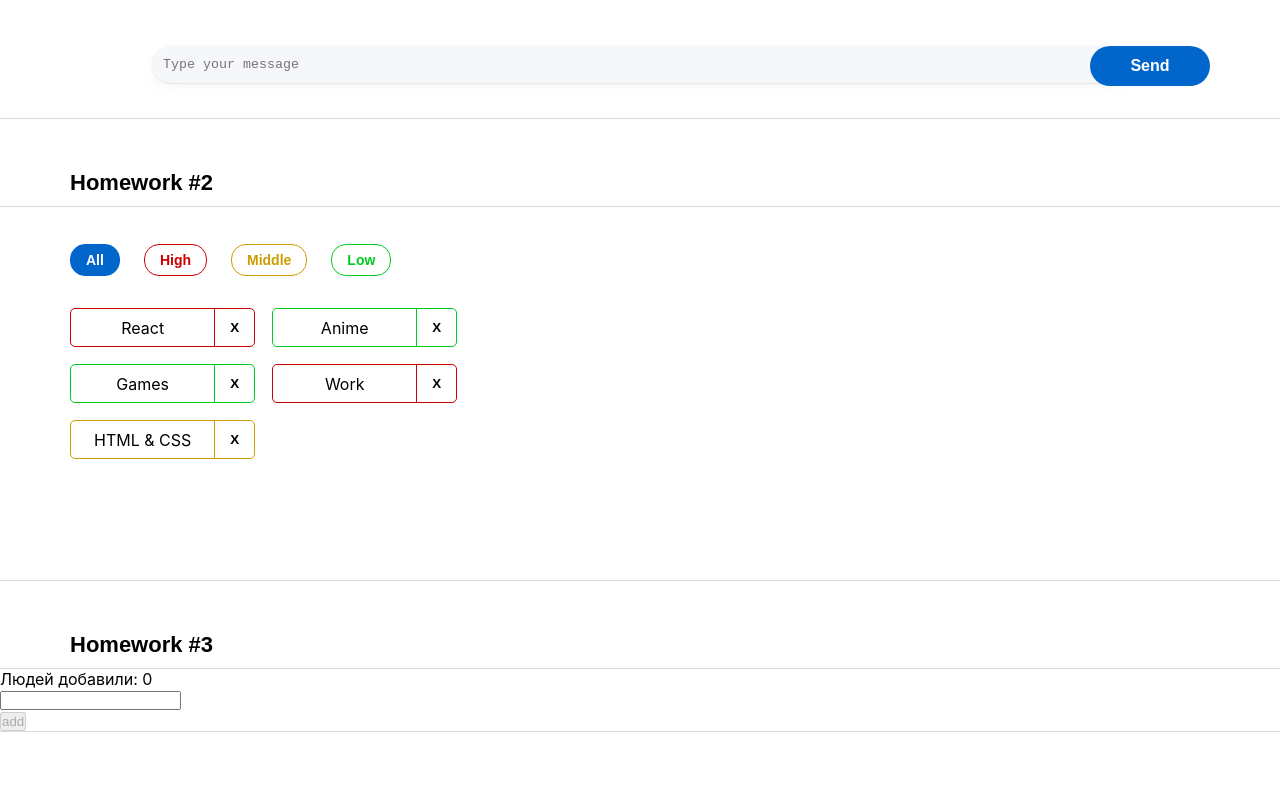
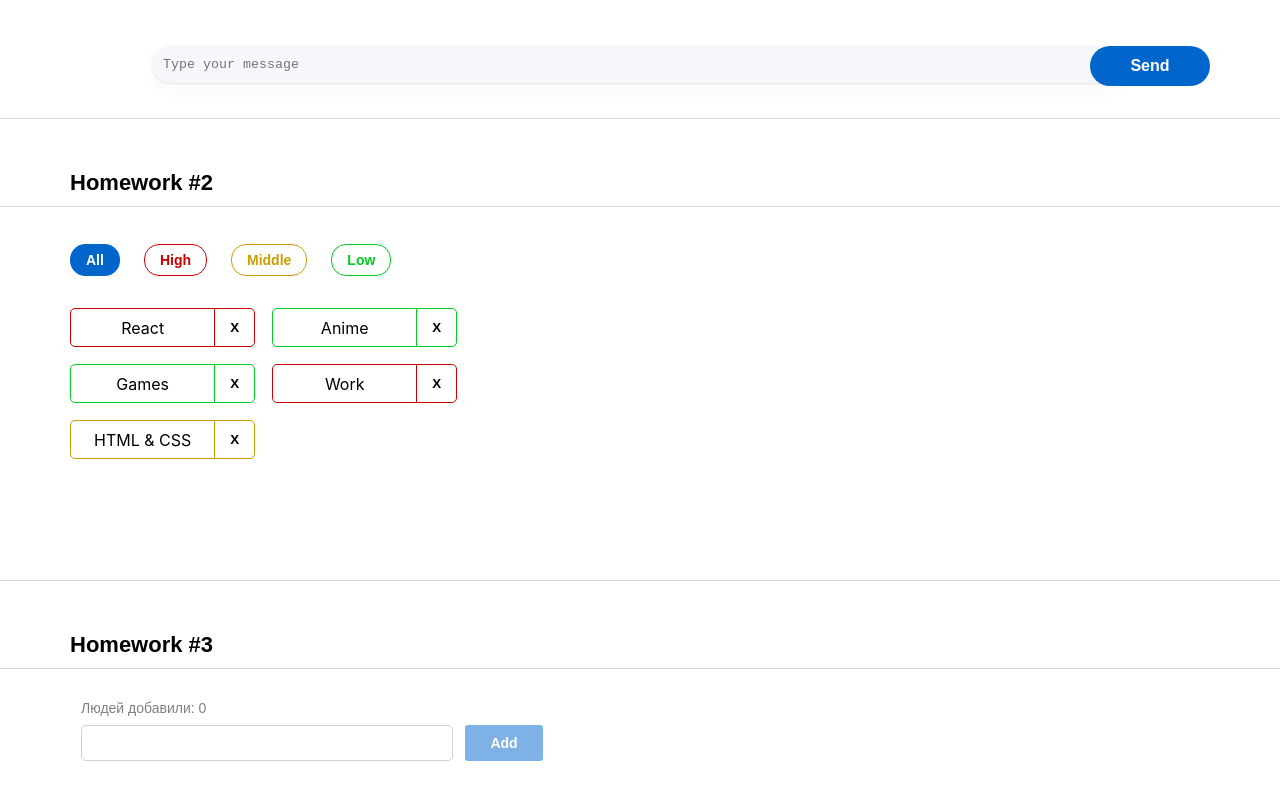
Before and after one commit to DoctorFetus/homeWork, a React (Create React App) app: page / in a window 1280 px wide. Shown: the part 296-1096 px from the top of the page. Built offline with nearby package versions, Linux system fonts and the light colour scheme.

Commit message:
hw3 is done

```diff
--- a/src/s2-homeworks/hw03/Greeting.module.css
+++ b/src/s2-homeworks/hw03/Greeting.module.css
@@ -1,35 +1,90 @@
 .greetingForm {
+    /*background-color: red;*/
+    height: 336px;
+    padding: 31px 81px;
 }
 
 .inputAndButtonContainer {
+    display: flex;
 }
 
 .error {
+    margin-top: 7px;
+    color: #CC0000;
+    font-weight: 400;
+    font-size: 14px;
+    font-family: 'Montserrat', sans-serif;
 }
 
 .input {
+    width: 372px;
+    height: 36px;
+    border: 1px solid #D1D1D1;
+    border-radius: 5px;
+    font-family: 'Montserrat', sans-serif;
+    font-style: normal;
+    font-weight: 500;
+    font-size: 16px;
+    padding: 8px 12px;
 }
 
 .input:focus {
+    border-color: #00cc22;
 }
 
 .errorInput {
+    width: 372px;
+    height: 36px;
+    border: 1px solid #CC0000;
+    border-radius: 5px;
 }
 
 .button {
+    display: inline-block;
+    width: 78px;
+    height: 36px;
+    left: 454px;
+    top: 224px;
+    background: #0066CC;
+    border-radius: 3px;
+    padding: 5px 24px;
+    font-family: 'Montserrat', sans-serif;
+    font-style: normal;
+    font-weight: 600;
+    font-size: 14px;
+    line-height: 20px;
+    color: #FFFFFF;
+    text-transform: capitalize;
+    border: none;
+    margin-left: 12px;
+
 }
 
 .button:focus {
+    opacity: 0.5;
 }
 
 .button:active {
 }
 
 .button:disabled {
+    opacity: 0.5;
 }
 
 .text {
+    font-family: 'Montserrat', sans-serif;
+    font-style: normal;
+    font-weight: 400;
+    font-size: 14px;
+    line-height: 17px;
+    color: rgba(0, 0, 0, 0.5);
+    margin-bottom: 8px;
 }
 
 .greeting {
+    margin-top: 10px;
+    font-family: 'Montserrat', sans-serif;
+    font-weight: 500;
+    font-size: 14px;
+
 }
--- a/src/s2-homeworks/hw03/Greeting.tsx
+++ b/src/s2-homeworks/hw03/Greeting.tsx
@@ -2,14 +2,14 @@ import React, {ChangeEvent, KeyboardEvent} from 'react'
 import s from './Greeting.module.css'
 
 type GreetingPropsType = {
-    name: any // need to fix any
-    setNameCallback: any // need to fix any
-    addUser: any // need to fix any
-    onBlur: any // need to fix any
-    onEnter: any // need to fix any
-    error: any // need to fix any
-    totalUsers: any // need to fix any
-    lastUserName?: any // need to fix any
+    name: string // need to fix any
+    setNameCallback: (e: ChangeEvent<HTMLInputElement>) => void // need to fix any
+    addUser: () => void // need to fix any
+    onBlur: () => void // need to fix any
+    onEnter: (e: KeyboardEvent<HTMLInputElement>) => void // need to fix any
+    error: string // need to fix any
+    totalUsers: number // need to fix any
+    lastUserName?: string | null // need to fix any
 }
 
 // презентационная компонента (для верстальщика)
@@ -25,7 +25,7 @@ const Greeting: React.FC<GreetingPropsType> = (
         lastUserName,
     } // деструктуризация пропсов
 ) => {
-    const inputClass = s.errorInput // need to fix with (?:)
+    const inputClass = error ? s.errorInput : s.input // need to fix with (?:)
 
     return (
         <div id={'hw3-form'} className={s.greetingForm}>
--- a/src/s2-homeworks/hw03/GreetingContainer.tsx
+++ b/src/s2-homeworks/hw03/GreetingContainer.tsx
@@ -1,6 +1,6 @@
-import React, { ChangeEvent, KeyboardEvent, useState } from 'react'
+import React, {ChangeEvent, KeyboardEvent, useState} from 'react'
 import Greeting from './Greeting'
-import { UserType } from './HW3'
+import {UserType} from './HW3'
 import {Simulate} from "react-dom/test-utils";
 import error = Simulate.error;
 
@@ -9,26 +9,28 @@ type GreetingContainerPropsType = {
     addUserCallback: (name: string) => void// need to fix any
 }
 
-export const pureAddUser = (name: string, setError: any, setName: any, addUserCallback: any) => {
+export const pureAddUser = (name: string, setError: (name: string) => void, setName: (name: string) => void,
+                            addUserCallback: (name: string) => void) => {
     // если имя пустое - показать ошибку, иначе - добавить юзера и очистить инпут
     name = name.replaceAll(" ", "")
     if (name.length) {
         addUserCallback(name)
+        setError("")
         setName("")
-        setError("")
     } else {
         setError("Ошибка! Введите имя!")
     }
 
 }
 
-export const pureOnBlur = (name: string, setError: any) => { // если имя пустое - показать ошибку
+export const pureOnBlur = (name: string, setError: (name: string) => void) => { // если имя пустое - показать ошибку
     name = name.replaceAll(" ", "")
     if (!name.length) {
-       setError("Ошибка! Введите имя!") }
+        setError("Ошибка! Введите имя!")
+    }
 }
 
-export const pureOnEnter = (e: KeyboardEvent<HTMLInputElement>, addUser: any) => { // если нажата кнопка Enter - добавить
+export const pureOnEnter = (e: KeyboardEvent<HTMLInputElement>, addUser: () => void) => { // если нажата кнопка Enter - добавить
     if (e.key === "Enter") {
         addUser()
     }
@@ -39,9 +41,9 @@ export const pureOnEnter = (e: KeyboardEvent<HTMLInputElement>, addUser: any) =>
 
 // более современный и удобный для про :)
 const GreetingContainer: React.FC<GreetingContainerPropsType> = ({
-    users,
-    addUserCallback,
-}) => {
+                                                                     users,
+                                                                     addUserCallback,
+                                                                 }) => {
     // деструктуризация пропсов
     const [name, setName] = useState<string>('') // need to fix any
     const [error, setError] = useState<string>('') // need to fix any
@@ -58,7 +60,7 @@ const GreetingContainer: React.FC<GreetingContainerPropsType> = ({
         pureOnBlur(name, setError)
     }
 
-    const onEnter = (e: any) => {
+    const onEnter = (e: KeyboardEvent<HTMLInputElement>) => {
         pureOnEnter(e, addUser)
     }
 
--- a/src/s2-homeworks/hw03/HW3.tsx
+++ b/src/s2-homeworks/hw03/HW3.tsx
@@ -23,7 +23,7 @@ export type UserType = {
     name: string // need to fix any
 }
 
-export const pureAddUserCallback = (name: string, setUsers: any, users: Array<UserType>) => { // need to fix any
+export const pureAddUserCallback = (name: string, setUsers: (name: Array<UserType>) => void, users: Array<UserType>) => { // need to fix any
     const user = {
         _id: v1(),
         name: name
```
